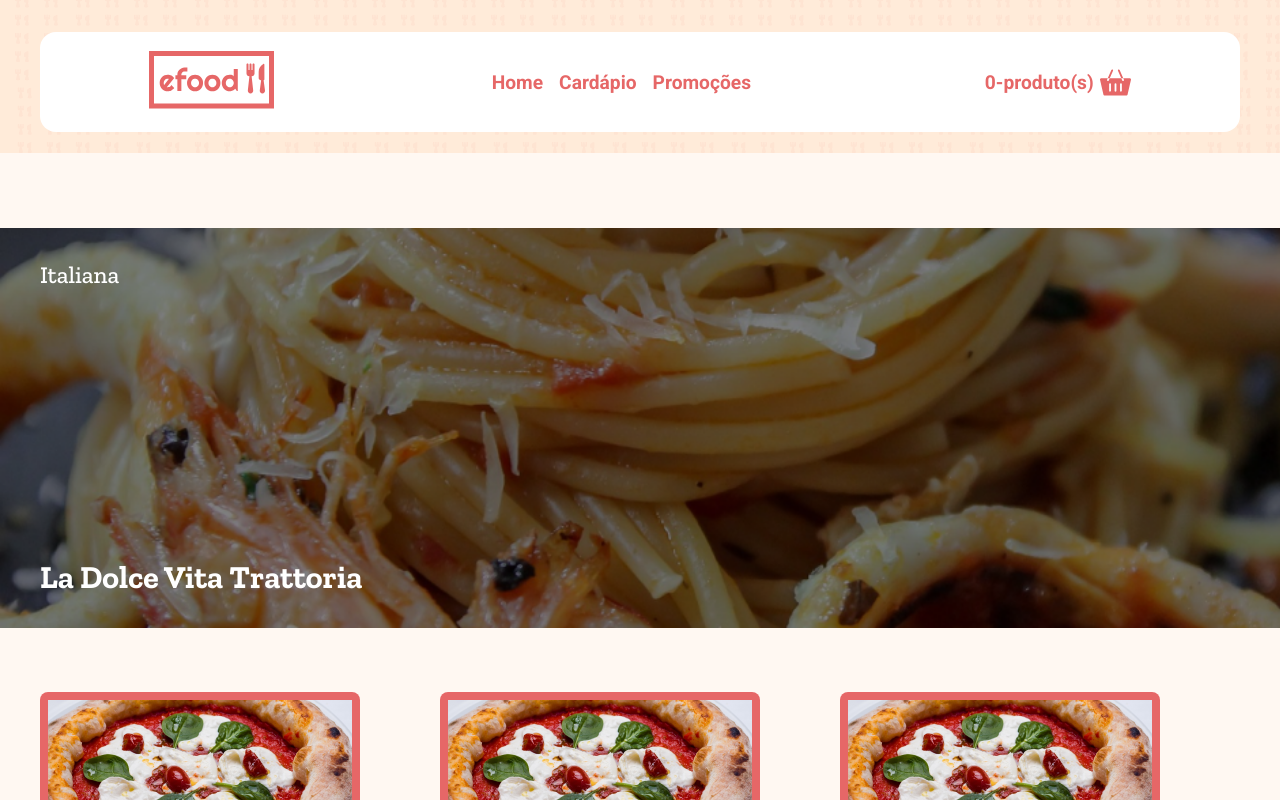
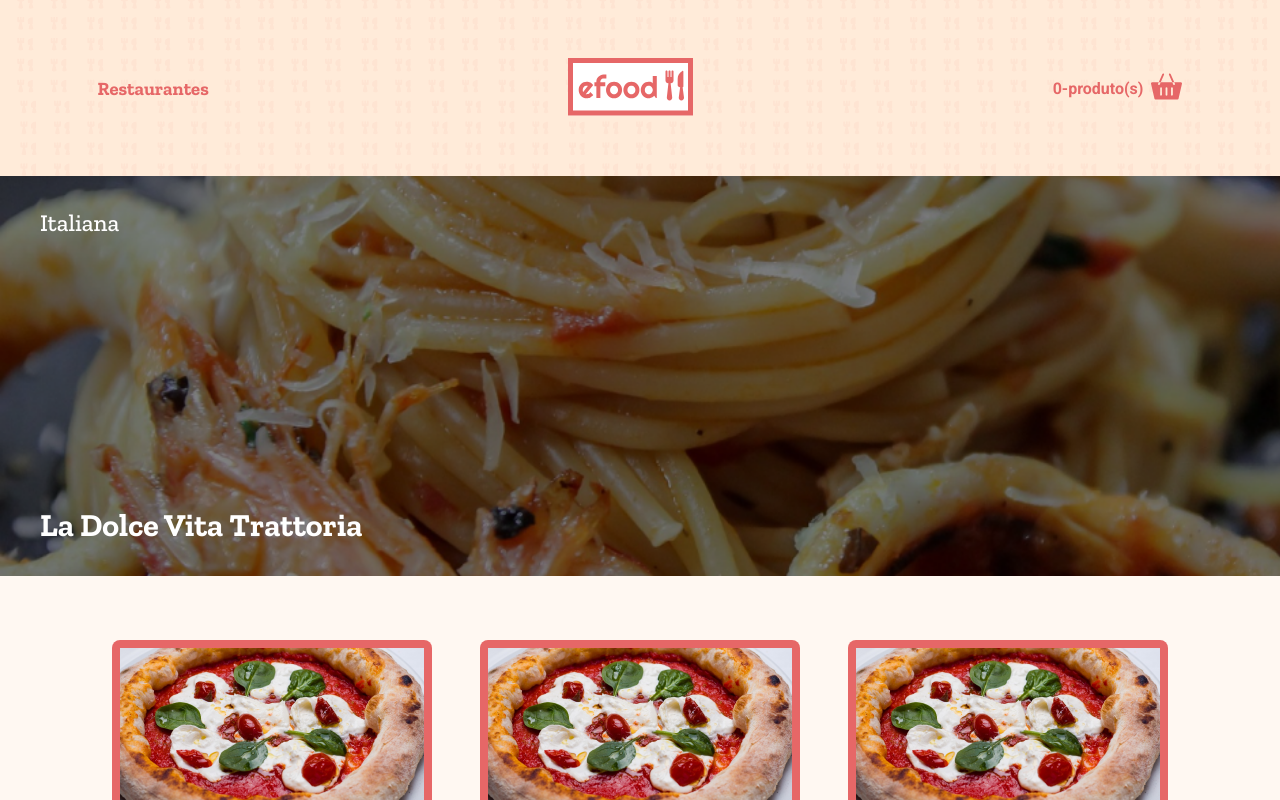
Before and after one commit to LucasDev9645/Projeto_Efood, a React (Vite) app: page /profile in a window 1280 px wide. Shown: the top 800 px of the page. Built offline with nearby package versions, Linux system fonts and the light colour scheme.

Commit message:
Some header changes

```diff
--- a/src/App.tsx
+++ b/src/App.tsx
@@ -1,7 +1,6 @@
 import { BrowserRouter, Route, Routes } from "react-router-dom";
 
 import Footer from "./components/Footer";
-import Header from "./components/Header";
 import Home from "./components/Home";
 import Profile from "./components/Profile";
 
@@ -11,7 +10,6 @@ const App = () => {
   return (
     <BrowserRouter>
       <GlobalCss />
-      <Header />
       <Routes>
         <Route path="/" element={<Home />} />
         <Route path="/profile" element={<Profile />} />
--- a/src/components/Banner/styles.ts
+++ /dev/null
@@ -1,27 +0,0 @@
-import styled from "styled-components";
-import { colors } from "../../styles/styles";
-
-export const Image = styled.div`
-  width: 100%;
-  height: 43.75rem;
-  display: block;
-  background-repeat: no-repeat;
-  background-size: cover;
-  color: ${colors.white};
-  font-weight: 700;
-  padding-top: 27rem;
-`;
-
-export const BannerTitle = styled.h1`
-  font-size: 2.5rem;
-  max-width: 35rem;
-`;
-
-export const BannerPrice = styled.p`
-  font-size: 1.5rem;
-  margin-top: 1.5rem;
-
-  span {
-    text-decoration: line-through;
-  }
-`;
--- a/src/components/Header/index.tsx
+++ /dev/null
@@ -1,37 +0,0 @@
-import { Link } from "react-router-dom";
-
-import Logo from "../../assets/images/logo.svg";
-import Cart from "../../assets/images/cart.svg";
-
-import { HeaderCart, HeaderContainer, HeaderLinks } from "./styles";
-
-const Header = () => {
-  return (
-    <HeaderContainer className="container">
-      <div>
-        <Link to="/">
-          <img src={Logo} alt="imagem efood" />
-        </Link>
-      </div>
-      <nav>
-        <HeaderLinks>
-          <li>
-            <Link to="/">Home</Link>
-          </li>
-          <li>
-            <Link to="/profile">Cardápio</Link>
-          </li>
-          <li>
-            <Link to="/promotions">Promoções</Link>
-          </li>
-        </HeaderLinks>
-      </nav>
-      <HeaderCart>
-        <p>0-produto(s)</p>
-        <img src={Cart} alt="imagem carrinho" />
-      </HeaderCart>
-    </HeaderContainer>
-  );
-};
-
-export default Header;
--- a/src/components/Header/styles.ts
+++ /dev/null
@@ -1,31 +0,0 @@
-import styled from "styled-components";
-import { colors } from "../../styles/styles";
-
-export const HeaderContainer = styled.header`
-  background-color: ${colors.white};
-  display: flex;
-  justify-content: space-around;
-  align-items: center;
-  height: 6.25rem;
-  border-radius: 1rem;
-  font-weight: 700;
-  font-size: 1.2rem;
-`;
-
-export const HeaderLinks = styled.ul`
-  display: flex;
-
-  a {
-    margin-right: 1rem;
-    color: ${colors.red};
-  }
-`;
-
-export const HeaderCart = styled.div`
-  display: flex;
-  align-items: center;
-
-  p {
-    margin-right: 0.4rem;
-  }
-`;
--- a/src/components/Home/Card/index.tsx
+++ b/src/components/Home/Card/index.tsx
@@ -10,6 +10,7 @@ import {
   Infos,
   TitleContainer,
 } from "./styles";
+import { Link } from "react-router-dom";
 
 type Props = {
   id?: number;
@@ -40,7 +41,7 @@ const Card = ({ image, title, avaliation, description, infos }: Props) => {
           </div>
         </TitleContainer>
         <HomeCardDescription>{description}</HomeCardDescription>
-        <a href="#">Saiba mais</a>
+        <Link to="/profile">Saiba mais</Link>
       </ContainerDescription>
     </HomeCardContainer>
   );
--- a/src/components/Home/index.tsx
+++ b/src/components/Home/index.tsx
@@ -1,13 +1,15 @@
-import Banner from "../Banner";
+import { Link } from "react-router-dom";
+
 import Card from "./Card";
-
 import Food from "../../Models/Food";
 
+import efoodLogo from "../../assets/images/logo.svg";
 import imageFood1 from "../../assets/images/laDolce.png";
 import imageFood2 from "../../assets/images/depositphotos_50523105-stock-photo-pizza-with-tomatoes.jpg";
 import imageFood3 from "../../assets/images/sushi.png";
+import ImageHeaderHome from "../../assets/images/fundo.svg";
 
-import { ListCard } from "./styles";
+import { BackgroundHeaderHome, HomeTitle, ListCard } from "./styles";
 
 const foods: Food[] = [
   {
@@ -72,9 +74,20 @@ const foods: Food[] = [
 
 const Home = () => {
   return (
-    <div>
-      <Banner />
-      <ListCard className="container">
+    <>
+      <BackgroundHeaderHome
+        style={{ backgroundImage: `url(${ImageHeaderHome})` }}
+      >
+        <Link to="/">
+          <img src={efoodLogo} alt="logo efood" />
+        </Link>
+        <HomeTitle>
+          Viva experiências gastronômicas no conforto da sua casa
+        </HomeTitle>
+      </BackgroundHeaderHome>
+
+      <div className="container">
+        <ListCard>
           {foods.map((food) => (
             <Card
               key={food.id}
@@ -87,6 +100,7 @@ const Home = () => {
           ))}
         </ListCard>
       </div>
+    </>
   );
 };
 
--- a/src/components/Home/styles.ts
+++ b/src/components/Home/styles.ts
@@ -1,6 +1,25 @@
 import styled from "styled-components";
 
+export const BackgroundHeaderHome = styled.div`
+  width: 100%;
+  height: 22.5rem;
+  background-repeat: no-repeat;
+  background-size: cover;
+  text-align: center;
+
+  img {
+    margin-top: 4rem;
+  }
+`;
+
+export const HomeTitle = styled.h1`
+  text-align: center;
+  font-style: italic;
+  margin: 10rem 0;
+`;
+
 export const ListCard = styled.section`
+  margin: 4rem 0;
   display: flex;
   flex-wrap: wrap;
   justify-content: space-between;
--- a/src/components/Profile/index.tsx
+++ b/src/components/Profile/index.tsx
@@ -1,23 +1,41 @@
+import { Link } from "react-router-dom";
+
 import ProfileCard from "./ProfileCard";
 
+import efoodLogo from "../../assets/images/logo.svg";
 import ImageProfileHeader from "../../assets/images/fundocurto.svg";
 import PresentationImage from "../../assets/images/imagemlimpa.png";
+import Cart from "../../assets/images/cart.svg";
 
 import {
   CardListContainer,
-  ImageHeaderProfile,
   ImagePresentationHeader,
+  ProfileMenuContainer,
 } from "./styles";
 
 const Profile = () => {
   return (
     <div>
+      <ImagePresentationHeader
+        style={{
+          backgroundImage: `url(${ImageProfileHeader})`,
+          height: "11rem",
+        }}
+      >
+        <ProfileMenuContainer className="container">
+          <h3>Restaurantes</h3>
+          <Link to="/">
+            <img src={efoodLogo} alt="logo efood" />
+          </Link>
           <div>
-        <ImageHeaderProfile
-          src={ImageProfileHeader}
-          alt="imagem de fundo do menu"
-        />
+            <p>0-produto(s)</p>
+            <a href="#">
+              <img src={Cart} alt="imagem carrinho" />
+            </a>
           </div>
+        </ProfileMenuContainer>
+      </ImagePresentationHeader>
+
       <div>
         <ImagePresentationHeader
           style={{ backgroundImage: `url(${PresentationImage})` }}
@@ -29,6 +47,7 @@ const Profile = () => {
         </ImagePresentationHeader>
       </div>
       <CardListContainer className="container">
+        <ul>
           <ProfileCard />
           <ProfileCard />
           <ProfileCard />
@@ -38,6 +57,7 @@ const Profile = () => {
           <ProfileCard />
           <ProfileCard />
           <ProfileCard />
+        </ul>
       </CardListContainer>
     </div>
   );
--- a/src/components/Profile/styles.ts
+++ b/src/components/Profile/styles.ts
@@ -1,17 +1,7 @@
 import styled from "styled-components";
-
 import { colors } from "../../styles/styles";
 
-export const ImageHeaderProfile = styled.img`
-  position: absolute;
-  top: 0;
-  z-index: -1;
-  width: 100%;
-  background-repeat: no-repeat;
-`;
-
 export const ImagePresentationHeader = styled.div`
-  margin-top: 6rem;
   width: 100%;
   height: 25rem;
   background-repeat: no-repeat;
@@ -33,5 +23,30 @@ export const ImagePresentationHeader = styled.div`
 
 export const CardListContainer = styled.div`
   display: grid;
-  grid-template-columns: repeat(3, 1fr);
+  justify-items: center;
+
+  ul {
+    margin: 4rem 0;
+    display: grid;
+    grid-template-columns: repeat(3, 1fr);
+    gap: 3rem;
+  }
 `;
+
+export const ProfileMenuContainer = styled.div`
+  color: ${colors.red};
+  display: flex;
+  justify-content: space-between;
+  align-items: center;
+  padding: 3.6rem;
+  font-weight: 700;
+
+  div {
+    display: flex;
+    align-items: center;
+
+    p {
+      margin-right: 0.5rem;
+    }
+  }
+`;
--- a/src/styles/styles.ts
+++ b/src/styles/styles.ts
@@ -37,6 +37,6 @@ color:${colors.red};
 .container {
   max-width:75rem;
   width: 100%;
-  margin: 2rem auto;
+  margin:0 auto;
 }
 `;
```
Also changed, not shown: src/components/Banner/index.tsx (deleted, +0 -18 lines). Lines whose indentation alone changed are shown as unchanged.
